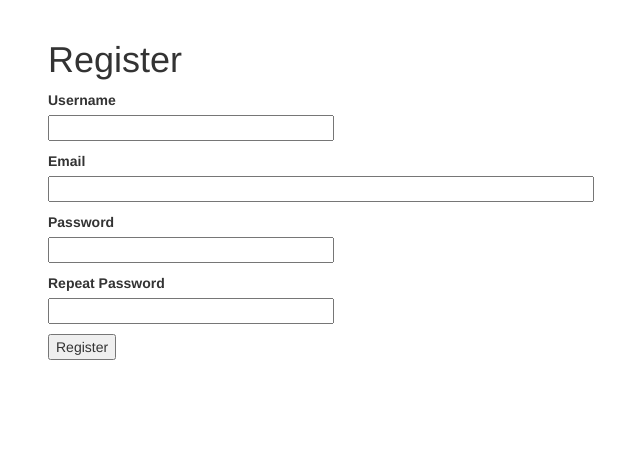
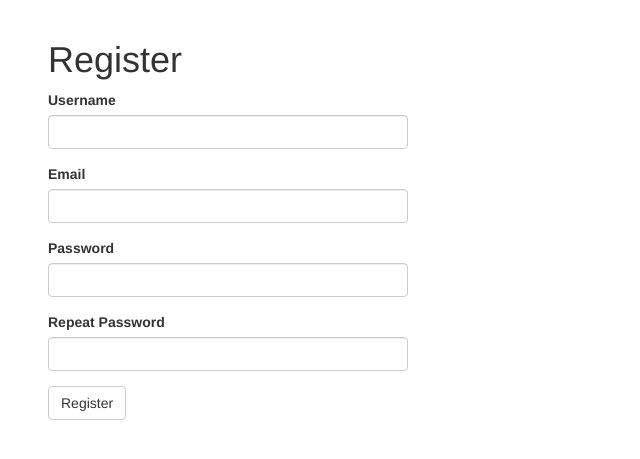
Before and after one commit to mchangpi/microblog, a Flask app: page /register in a window 1280 px wide. Shown: the part 52-511 px from the top of the page, without its empty margins (22-662 px from the left). Run offline with Flask 2, Linux system fonts and the light colour scheme; some libraries are stand-ins or nearby versions.

Commit message:
L82 Rendering Bootstrap Forms

```diff
--- a/app/templates/register.html
+++ b/app/templates/register.html
@@ -1,35 +1,7 @@
-{% extends "base.html" %} {% block app_content %}
+{% extends "base.html" %} {% import 'bootstrap/wtf.html' as wtf %} {% block
+app_content %}
 <h1>Register</h1>
-<form action="" method="post">
-  {{ form.hidden_tag() }}
-  <p>
-    {{ form.username.label }}<br />
-    {{ form.username(size=32) }}<br />
-    {% for error in form.username.errors %}
-    <span style="color: red">[{{ error }}]</span>
-    {% endfor %}
-  </p>
-  <p>
-    {{ form.email.label }}<br />
-    {{ form.email(size=64) }}<br />
-    {% for error in form.email.errors %}
-    <span style="color: red">[{{ error }}]</span>
-    {% endfor %}
-  </p>
-  <p>
-    {{ form.password.label }}<br />
-    {{ form.password(size=32) }}<br />
-    {% for error in form.password.errors %}
-    <span style="color: red">[{{ error }}]</span>
-    {% endfor %}
-  </p>
-  <p>
-    {{ form.password2.label }}<br />
-    {{ form.password2(size=32) }}<br />
-    {% for error in form.password2.errors %}
-    <span style="color: red">[{{ error }}]</span>
-    {% endfor %}
-  </p>
-  <p>{{ form.submit() }}</p>
-</form>
+<div class="row">
+  <div class="col-md-4">{{ wtf.quick_form(form) }}</div>
+</div>
 {% endblock %}
```
